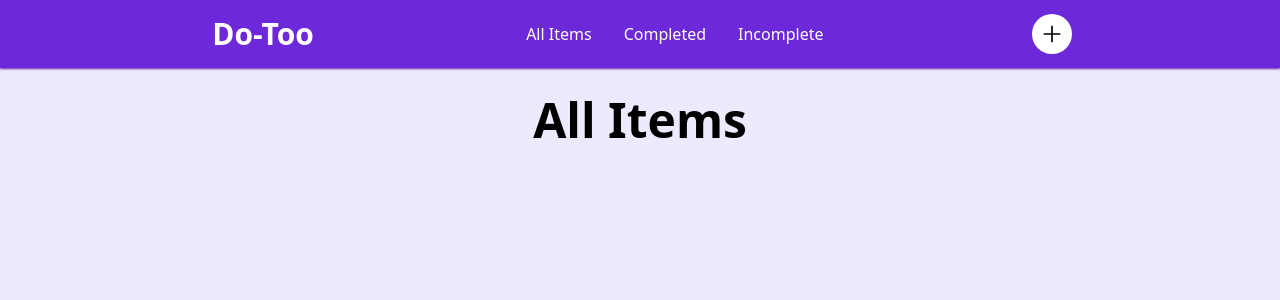
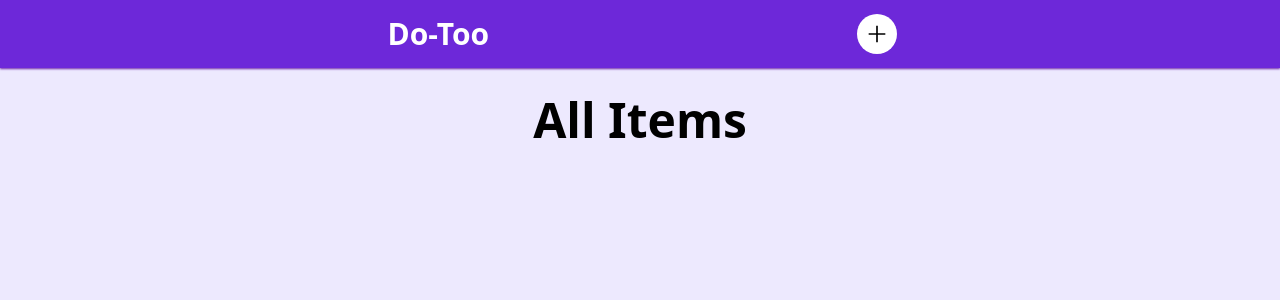
Before and after one commit to rishabhDev2700/capstone-project, a React (Create React App) app: page / in a window 1280 px wide. Shown: the top 300 px of the page. Built offline with nearby package versions, Linux system fonts and the light colour scheme.

Commit message:
removed react-router

```diff
--- a/src/App.js
+++ b/src/App.js
@@ -1,19 +1,13 @@
 import { TodoList } from "./components/TodoList";
 import { Topbar } from "./components/Topbar";
 import { motion } from "framer-motion";
-import { BrowserRouter, Route, Routes } from "react-router-dom";
-import { Completed } from "./components/Completed";
-import { Incomplete } from "./components/Incomplete";
-import { createContext, useState, useMemo} from "react";
+import { createContext, useState } from "react";
 
-export const TodoContext = createContext({todo:[], setTodo:()=>{}});
+export const TodoContext = createContext({ todo: [], setTodo: () => {} });
 
 function App() {
-  const [todoList,setTodoList] = useState([]);
-  const value = useMemo(
-    () => ({ todoList, setTodoList }),
-    [todoList]
-  );
+  const [todoList, setTodoList] = useState([]);
+  const value = { todoList, setTodoList };
 
   return (
     <TodoContext.Provider value={value}>
@@ -23,14 +17,8 @@ function App() {
         whileInView={{ opacity: 100, x: 0 }}
         transition={{ duration: 1.5 }}
       >
-        <BrowserRouter>
-          <Topbar />
-          <Routes>
-            <Route path="/" element={<TodoList />} />
-            <Route path="/completed" element={<Completed />} />
-            <Route path="/incomplete" element={<Incomplete />} />
-          </Routes>
-        </BrowserRouter>
+        <Topbar />
+        <TodoList />
       </motion.div>
     </TodoContext.Provider>
   );
--- a/src/components/Topbar.js
+++ b/src/components/Topbar.js
@@ -1,5 +1,4 @@
 import React, { useEffect } from "react";
-import { Link } from "react-router-dom";
 import { GrAdd, GrClose } from "react-icons/gr";
 import { useState, useContext } from "react";
 import { TodoContext } from "../App";
@@ -18,27 +17,11 @@ export const Topbar = () => {
   useEffect(()=>{
     todo.setTodoList(list);
     console.log("topbar effect");
-  },[todo,list])
+  },[todo.todoList,list])
   return (
     <header className="w-full bg-violet-700 text-white flex justify-evenly items-center p-4 shadow-sm shadow-purple-800 sticky top-0">
       <div className="text-3xl font-bold">Do-Too</div>
-      <nav>
-        <Link className="px-2 py-1 mx-2 my-1 hover:text-slate-400" to="/">
-          All Items
-        </Link>
-        <Link
-          className="px-2 py-1 mx-2 my-1 hover:text-slate-400"
-          to="/completed"
-        >
-          Completed
-        </Link>
-        <Link
-          className="px-2 py-1 mx-2 my-1 hover:text-slate-400"
-          to="/incomplete"
-        >
-          Incomplete
-        </Link>
-      </nav>
+
       {!toggle?<div
         className="rounded-full bg-white hover:bg-violet-200 ease-in-out duration-200 hover:scale-150 scale-125 p-2 cursor-pointer"
         onClick={(e) => setToggle(true)}
```
